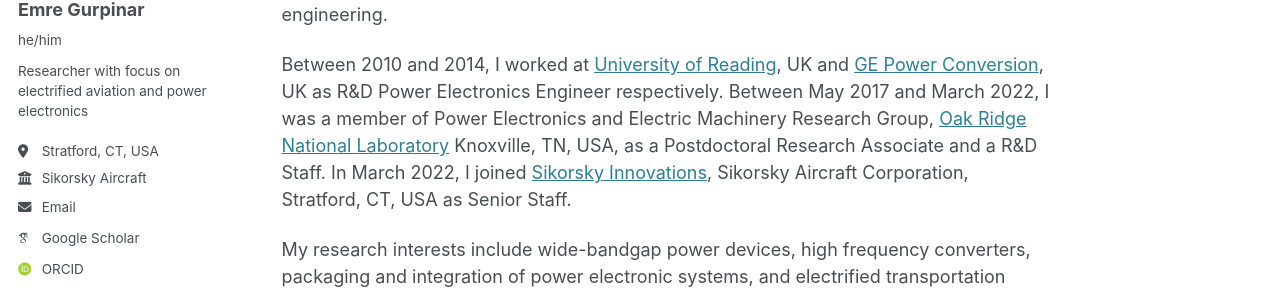
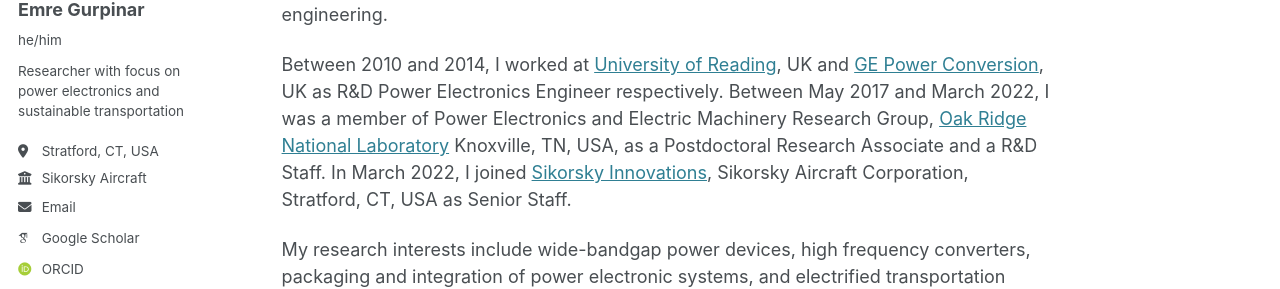
Before and after one commit to egurpinar/egurpinar.github.io, a Jekyll site: the page built from _pages/about.md, in a window 1280 px wide. Shown: the part 333-622 px from the top of the page. Built offline with Jekyll 4.4.1, drawn with Linux system fonts in a browser that asks for light colours; some web fonts are replaced.

Commit message:
Update _config.yml

```diff
--- a/_config.yml
+++ b/_config.yml
@@ -24,7 +24,7 @@
   avatar           : "IEEE_Photo_E_Gurpinar.png"
   name             : "Emre Gurpinar"
   pronouns         : "he/him"
-  bio              : "Researcher with focus on electrified aviation and power electronics"
+  bio              : "Researcher with focus on power electronics and sustainable transportation"
   location         : "Stratford, CT, USA"
   employer         : "Sikorsky Aircraft"
   uri              : # URL
```
